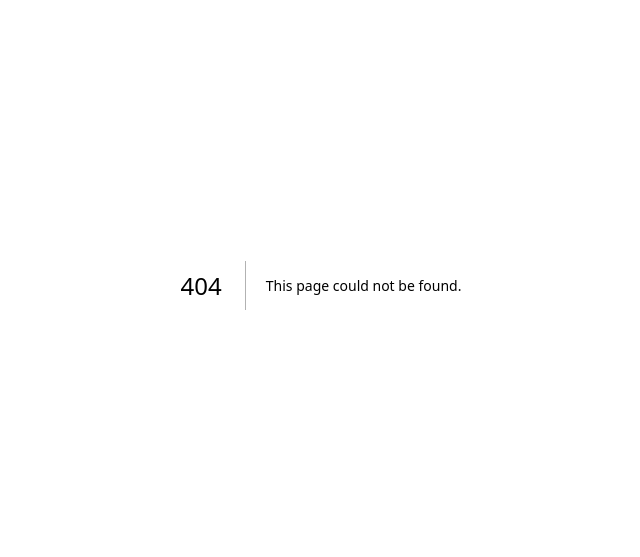
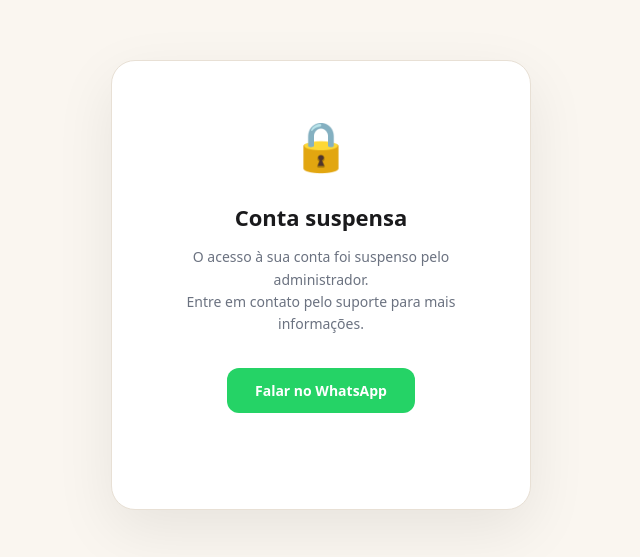
Before and after one commit to matuttamf/monitor-licitacoes, a Next.js app: page /bloqueado in a window 1280 px wide. Before the commit this address had no page. Shown: the part 115-672 px from the top of the page, without its empty margins (319-959 px from the left). Built offline with nearby package versions, Linux system fonts and the light colour scheme.

Commit message:
feat: bloqueio individual de usuario — botao no admin, redirect /bloqueado, migration status

```diff
--- a/app/(dashboard)/admin/page.tsx
+++ b/app/(dashboard)/admin/page.tsx
@@ -45,10 +45,11 @@ type CronData = { logs: CronLog[]; ultimasPorJob: Record<string, { status: strin
 
 // ─── Config visual ────────────────────────────────────────────────────────────
 
-const statusConfig = {
-  active:  { label: 'Ativo',    cor: '#10b981', bg: 'rgba(16,185,129,0.1)'  },
-  trial:   { label: 'Trial',    cor: '#C9A65A', bg: 'rgba(201,166,90,0.1)'  },
-  expired: { label: 'Expirado', cor: '#ef4444', bg: 'rgba(239,68,68,0.1)'   },
+const statusConfig: Record<string, { label: string; cor: string; bg: string }> = {
+  active:    { label: 'Ativo',      cor: '#10b981', bg: 'rgba(16,185,129,0.1)'  },
+  trial:     { label: 'Trial',      cor: '#C9A65A', bg: 'rgba(201,166,90,0.1)'  },
+  expired:   { label: 'Expirado',   cor: '#ef4444', bg: 'rgba(239,68,68,0.1)'   },
+  bloqueado: { label: 'Bloqueado',  cor: '#6B0F1A', bg: 'rgba(107,15,26,0.1)'   },
 }
 
 const JOB_LABELS: Record<string, string> = {
@@ -513,10 +514,21 @@ export default function AdminPage() {
                                     Ativar
                                   </button>
                                 )}
-                                {statusEfetivo !== 'expired' && (
+                                {statusEfetivo !== 'expired' && statusEfetivo !== 'bloqueado' && (
                                   <button onClick={() => alterarStatus(u.id, 'expired')}
                                     style={{ fontSize: '11px', padding: '5px 10px', borderRadius: '7px', fontWeight: 600, background: 'rgba(239,68,68,0.08)', color: '#ef4444', border: 'none', cursor: 'pointer' }}>
                                     Expirar
+                                  </button>
+                                )}
+                                {statusEfetivo !== 'bloqueado' ? (
+                                  <button onClick={() => alterarStatus(u.id, 'bloqueado')}
+                                    style={{ fontSize: '11px', padding: '5px 10px', borderRadius: '7px', fontWeight: 600, background: 'rgba(107,15,26,0.1)', color: '#6B0F1A', border: 'none', cursor: 'pointer' }}>
+                                    Bloquear
+                                  </button>
+                                ) : (
+                                  <button onClick={() => alterarStatus(u.id, 'active')}
+                                    style={{ fontSize: '11px', padding: '5px 10px', borderRadius: '7px', fontWeight: 600, background: 'rgba(16,185,129,0.1)', color: '#10b981', border: 'none', cursor: 'pointer' }}>
+                                    Desbloquear
                                   </button>
                                 )}
                               </>
--- a/app/(dashboard)/layout.tsx
+++ b/app/(dashboard)/layout.tsx
@@ -37,6 +37,8 @@ export default async function DashboardLayout({ children }: { children: React.Re
   // Bloquear acesso ao painel se trial expirado (exceto admin)
   const isAdmin = user.email === ADMIN_EMAIL
   if (!isAdmin && profile) {
+    if (profile.status === 'bloqueado') redirect('/bloqueado')
+
     // Sub-usuário desativado pelo owner
     if (profile.owner_id && profile.membro_ativo === false) redirect('/expirado')
 
--- /dev/null
+++ b/app/bloqueado/page.tsx
@@ -0,0 +1,29 @@
+'use client'
+
+import LogoutButton from '@/app/(dashboard)/components/LogoutButton'
+
+export default function BloqueadoPage() {
+  return (
+    <div className="min-h-screen flex items-center justify-center p-6" style={{ background: '#FAF6F0', fontFamily: 'system-ui, sans-serif' }}>
+      <div style={{ maxWidth: 420, width: '100%', background: 'white', borderRadius: 24, padding: '48px 40px', textAlign: 'center', boxShadow: '0 20px 60px rgba(0,0,0,0.08)', border: '1px solid #E8E0D5' }}>
+        <div style={{ fontSize: 48, marginBottom: 20 }}>🔒</div>
+        <h1 style={{ margin: '0 0 12px', fontSize: 22, fontWeight: 700, color: '#1A1A1C' }}>Conta suspensa</h1>
+        <p style={{ margin: '0 0 32px', fontSize: 14, color: '#6B7280', lineHeight: 1.6 }}>
+          O acesso à sua conta foi suspenso pelo administrador.<br />
+          Entre em contato pelo suporte para mais informações.
+        </p>
+        <a
+          href="https://wa.me/5531998317066?text=Olá! Minha conta no Monitor de Licitações foi suspensa."
+          target="_blank"
+          rel="noopener noreferrer"
+          style={{ display: 'inline-block', background: '#25D366', color: 'white', textDecoration: 'none', fontWeight: 700, fontSize: 14, padding: '12px 28px', borderRadius: 12, marginBottom: 16 }}
+        >
+          Falar no WhatsApp
+        </a>
+        <div>
+          <LogoutButton />
+        </div>
+      </div>
+    </div>
+  )
+}
```
Also changed, not shown: 1 other file (tests, documents, lock files or other folders).
